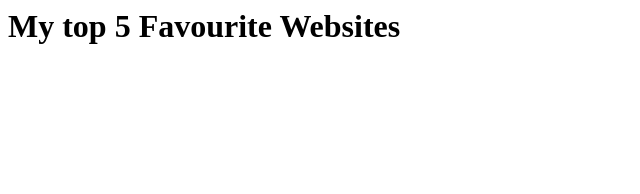
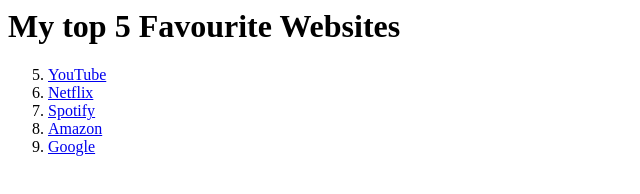
Before and after one commit to BrUn0-P1nh41r0/Day42, a plain HTML site: page 3.2 Anchor Elements/index.html in a window 1280 px wide. Shown: the whole page, without its empty margins (0-640 px from the left). Drawn offline with Linux system fonts and the light colour scheme.

Commit message:
part 3 completed part 4 download

```diff
--- a/3.2 Anchor Elements/index.html
+++ b/3.2 Anchor Elements/index.html
@@ -1,2 +1,9 @@
 <h1>My top 5 Favourite Websites</h1>
 <!-- Write your code below -->
+<ol start=5>
+  <li><a href="https://www.youtube.com/">YouTube</a></li>
+  <li><a href="https://www.netflix.com/">Netflix</a></li>
+  <li><a href="https://www.spotify.com/">Spotify</a></li>
+  <li><a href="https://www.amazon.com/">Amazon</a></li>
+  <li><a href="https://www.google.com/">Google</a></li>
+</ol>
```
Also changed, not shown: 3.3 Image Elements/index.html (added, +6 -0 lines), 3.3 Image Elements/solution1.html (added, +2 -0 lines), 3.3 Image Elements/solution2.html (added, +2 -0 lines), 3.3 Image Elements/goal2.png (added), 1 other file.
